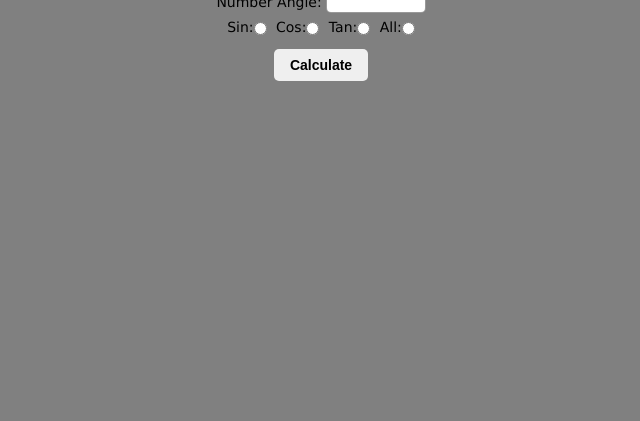
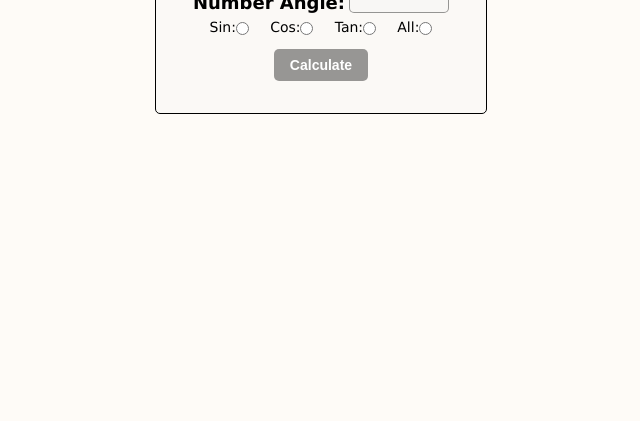
Before and after one commit to Djbetamax/angle-calculator, a plain HTML site: page index.html in a window 1280 px wide. Shown: the part 379-800 px from the top of the page, without its empty margins (319-959 px from the left). Drawn offline with Linux system fonts and the light colour scheme.

Commit message:
add: new colors and effects on document

```diff
--- a/style.css
+++ b/style.css
@@ -10,7 +10,7 @@ body {
   align-items: center;
   text-align: center;
   height: 100vh;
-  background-color: grey;
+  background-color: rgba(250, 235, 215, 0.2);
   font-family: Verdana, Geneva, Tahoma, sans-serif;
   cursor: default;
 }
@@ -21,9 +21,14 @@ body {
   justify-content: center;
   align-items: center;
   text-align: center;
+  background-color: rgb(241, 241, 241, 0.3);
+  border: 1px solid black;
+  border-radius: 5px;
+  padding: 16px;
 }
 
 h1 {
+  color: rgb(0, 113, 179);
   font-size: 32px;
 }
 
@@ -36,15 +41,18 @@ h1 {
 
 .input-container label {
   margin: 0 4px 0 0;
-  font-size: 14px;
+  font-size: 18px;
+  font-weight: 600;
 }
 
 .input-container input {
+  outline: 0;
   padding: 2.5px;
   width: 100px;
-  outline: 0;
   border: 1px solid rgba(0, 0, 0, 0.4);
   border-radius: 5px;
+  color: rgb(0, 113, 179);
+  background-color: rgb(241, 241, 241, 0.3);
   font-family: 'Franklin Gothic Medium', 'Arial Narrow', Arial, sans-serif;
   font-size: 12px;
   font-weight: 700;
@@ -69,9 +77,16 @@ h1 {
   padding: 8px 16px;
   border: 0;
   border-radius: 5px;
+  color: white;
+  background-color: rgba(0, 0, 0, 0.4);
   font-size: 14px;
   font-weight: 800;
   cursor: pointer;
+}
+
+.btn-submit:hover {
+  color: rgb(0, 113, 179, 1);
+  background-color: rgba(0, 0, 0, 0.2);
 }
 
 .angle-container {
@@ -92,5 +107,5 @@ p {
 
 span {
   padding: 4px;
-  color: aquamarine;
+  color: rgb(0, 113, 179);
 }
```
